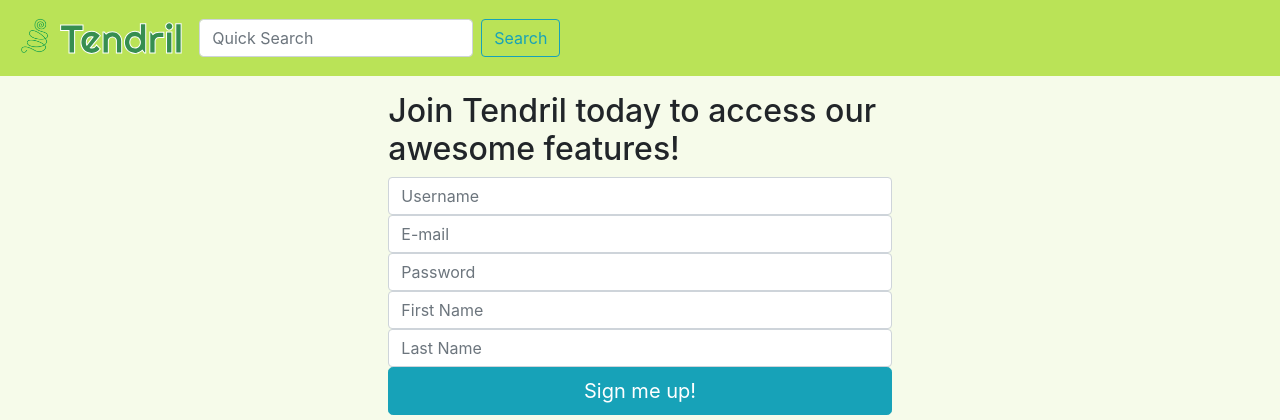
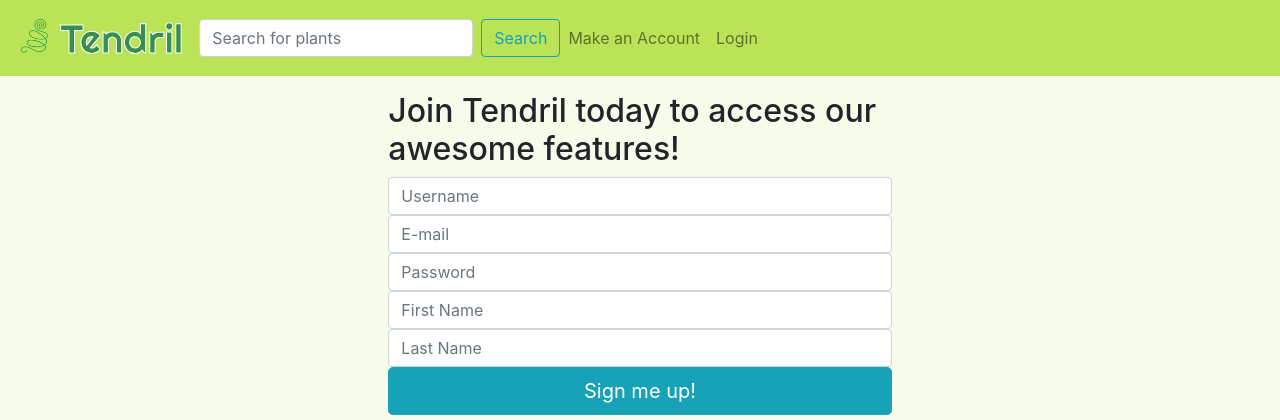
Before and after one commit to snstrong/botanical-app, a Flask app: page /register in a window 1280 px wide. Shown: the top 420 px of the page. Run offline with Flask 2, Linux system fonts and the light colour scheme; some libraries are stand-ins or nearby versions.

Commit message:
Updated nav and added login page, created base-form.html

```diff
--- a/app.py
+++ b/app.py
@@ -4,7 +4,7 @@ from flask_debugtoolbar import DebugToolbarExtension
 import requests
 from models import db, connect_db, User
 from trefle_requests import quick_search, get_one_plant
-from forms import UserAddForm, UserEditForm
+from forms import UserAddForm, UserEditForm, LoginForm
 from sqlalchemy.exc import IntegrityError
 
 CURR_USER_KEY = "curr_user"
@@ -118,29 +118,29 @@ def signup():
         return render_template('register.html', form=form)
 
 
-# @app.route('/login', methods=["GET", "POST"])
-# def login():
-#     """Handle user login."""
+@app.route('/login', methods=["GET", "POST"])
+def login():
+    """Handle user login."""
 
-#     form = LoginForm()
+    form = LoginForm()
 
-#     if form.validate_on_submit():
-#         user = User.authenticate(form.username.data,
-#                                  form.password.data)
+    if form.validate_on_submit():
+        user = User.authenticate(form.username.data,
+                                 form.password.data)
 
-#         if user:
-#             do_login(user)
-#             flash(f"Hello, {user.username}!", "success")
-#             return redirect("/")
+        if user:
+            do_login(user)
+            flash(f"Hello, {user.username}!", "success")
+            return redirect("/")
 
-#         flash("Invalid credentials.", 'danger')
+        flash("Invalid credentials.", 'danger')
 
-#     return render_template('login.html', form=form)
+    return render_template('login.html', form=form)
 
 
-# @app.route('/logout')
-# def logout():
-#     """Handle logout of user."""
-#     do_logout()
-#     flash('You have been logged out.', 'warning')
-#     return redirect('/login')
+@app.route('/logout')
+def logout():
+    """Handle logout of user."""
+    do_logout()
+    flash('You have been logged out.', 'warning')
+    return redirect('/login')
--- /dev/null
+++ b/templates/base-form.html
@@ -0,0 +1,8 @@
+{{ form.hidden_tag() }}
+
+{% for field in form if field.widget.input_type != 'hidden' %}
+{% for error in field.errors %}
+<span class="text-danger">{{ error }}</span>
+{% endfor %}
+{{ field(placeholder=field.label.text, class="form-control") }}
+{% endfor %}
--- a/templates/base.html
+++ b/templates/base.html
@@ -36,10 +36,18 @@
 
         <div class="collapse navbar-collapse" id="navbarSupportedContent">
             <form id="quick-search-form" class="form-inline my-2 my-lg-0" action="/search">
-                <input class="form-control mr-sm-2" type="search" placeholder="Quick Search" aria-label="Search"
+                <input class="form-control mr-sm-2" type="search" placeholder="Search for plants" aria-label="Search"
                     id="term" name="term">
                 <button class="btn btn-outline-info my-2 my-sm-0" type="submit">Search</button>
             </form>
+            <ul class="navbar-nav mr-auto">
+                <li class="nav-item">
+                    <a class="nav-link" href="/register">Make an Account</a>
+                </li>
+                <li class="nav-item">
+                    <a class="nav-link" href="/login">Login</a>
+                </li>
+            </ul>
         </div>
     </nav>
     <div class="container-fluid">
--- a/templates/register.html
+++ b/templates/register.html
@@ -6,14 +6,7 @@
     <div class="col-md-7 col-lg-5">
         <h2 class="join-message">Join Tendril today to access our awesome features!</h2>
         <form method="POST" id="user_form">
-            {{ form.hidden_tag() }}
-
-            {% for field in form if field.widget.input_type != 'hidden' %}
-            {% for error in field.errors %}
-            <span class="text-danger">{{ error }}</span>
-            {% endfor %}
-            {{ field(placeholder=field.label.text, class="form-control") }}
-            {% endfor %}
+            {% include 'base-form.html' %}
 
             <button class="btn btn-info btn-lg btn-block">Sign me up!</button>
         </form>
```
Also changed, not shown: templates/login.html (+16 -0 lines).
